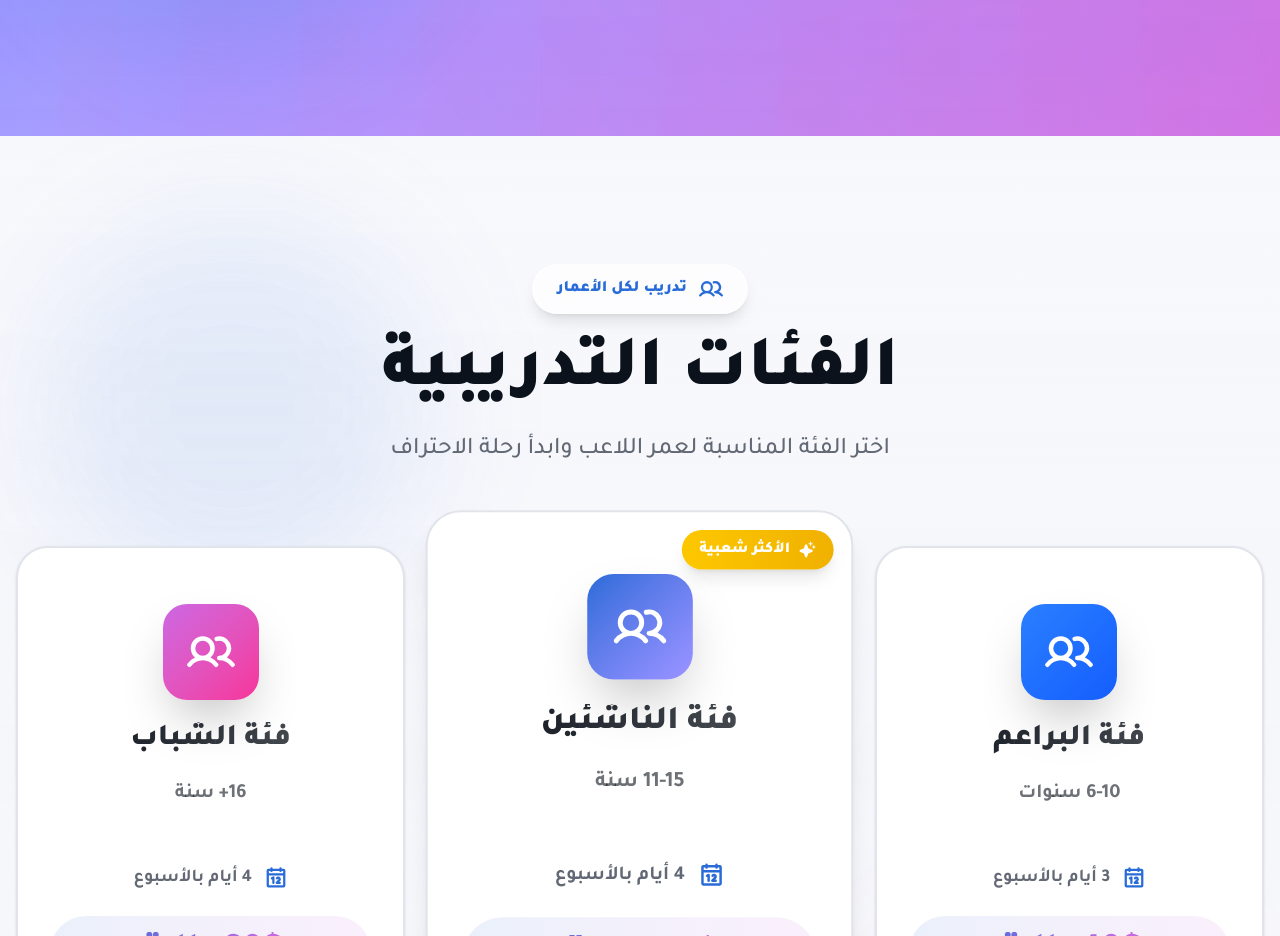
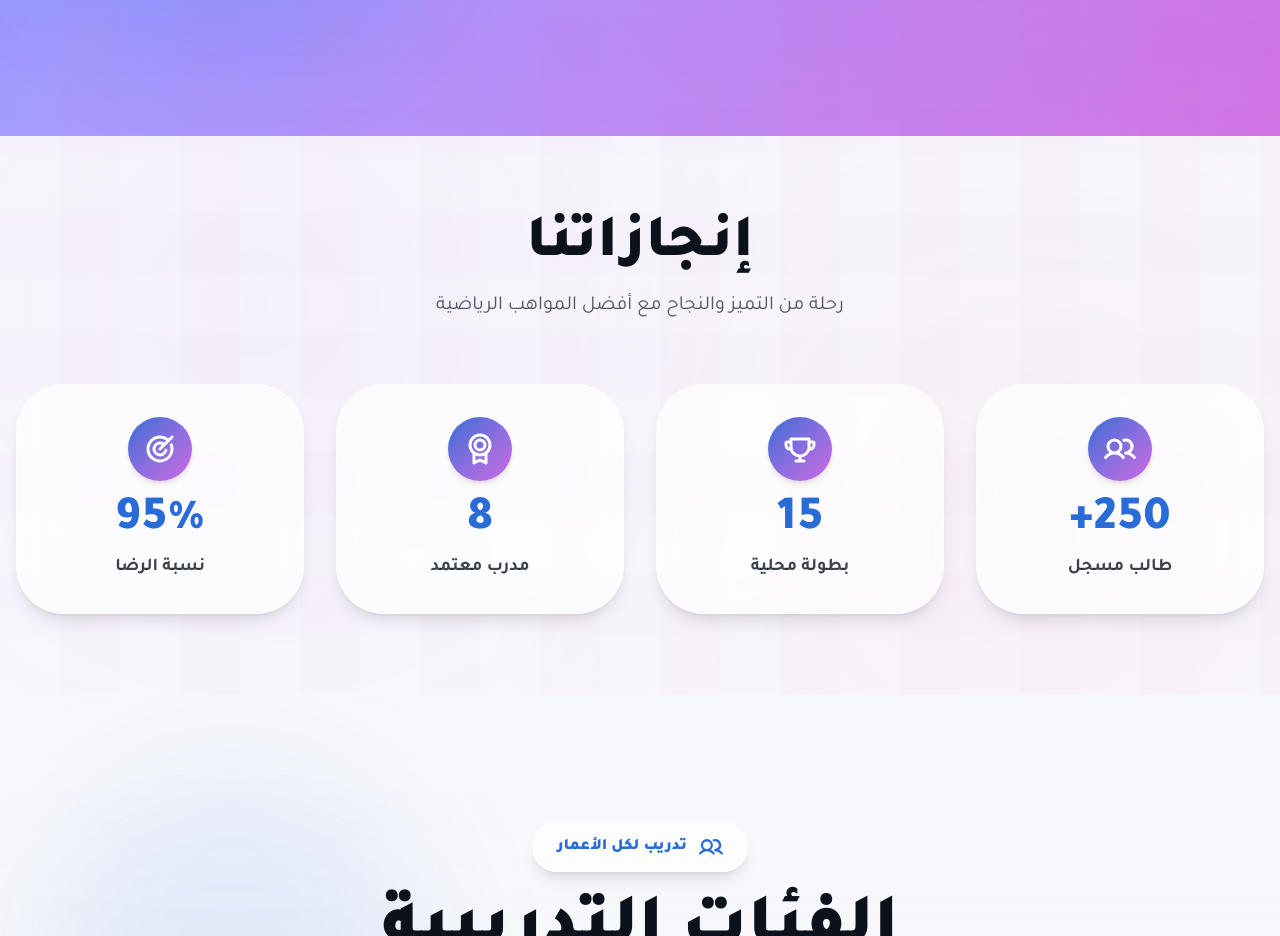
Before and after one commit to xlucu/xlucu.github.io, a React (Vite) app: page / in a window 1280 px wide. Shown: the part 1320-2256 px from the top of the page. Built offline with nearby package versions, Linux system fonts and the light colour scheme.

Commit message:
Generated by Spark: إضافة قسم إنجازات الأكاديمية مع أرقام متحركة

```diff
--- a/src/App.tsx
+++ b/src/App.tsx
@@ -1,5 +1,6 @@
 import Navbar from "@/components/Navbar"
 import HeroSection from "@/components/HeroSection"
+import AchievementsSection from "@/components/AchievementsSection"
 import TrainingCategories from "@/components/TrainingCategories"
 import WhatWeOffer from "@/components/WhatWeOffer"
 import Gallery from "@/components/Gallery"
@@ -12,6 +13,7 @@ function App() {
     <div className="min-h-screen">
       <Navbar />
       <HeroSection />
+      <AchievementsSection />
       <TrainingCategories />
       <WhatWeOffer />
       <Gallery />
--- /dev/null
+++ b/src/components/AchievementsSection.tsx
@@ -0,0 +1,129 @@
+import { useEffect, useRef, useState } from "react"
+import { Trophy, Users, Medal, Target } from "@phosphor-icons/react"
+
+interface Achievement {
+  icon: React.ElementType
+  value: number
+  label: string
+  suffix?: string
+}
+
+const achievements: Achievement[] = [
+  { icon: Users, value: 250, label: "طالب مسجل", suffix: "+" },
+  { icon: Trophy, value: 15, label: "بطولة محلية" },
+  { icon: Medal, value: 8, label: "مدرب معتمد" },
+  { icon: Target, value: 95, label: "نسبة الرضا", suffix: "%" }
+]
+
+function useCountUp(end: number, duration: number = 2000, shouldStart: boolean = false) {
+  const [count, setCount] = useState(0)
+
+  useEffect(() => {
+    if (!shouldStart) return
+
+    let startTime: number | null = null
+    const step = (timestamp: number) => {
+      if (!startTime) startTime = timestamp
+      const progress = Math.min((timestamp - startTime) / duration, 1)
+
+      const easeOutQuad = (t: number) => t * (2 - t)
+      const easedProgress = easeOutQuad(progress)
+
+      setCount(Math.floor(easedProgress * end))
+
+      if (progress < 1) {
+        requestAnimationFrame(step)
+      } else {
+        setCount(end)
+      }
+    }
+
+    requestAnimationFrame(step)
+  }, [end, duration, shouldStart])
+
+  return count
+}
+
+function AchievementCard({ achievement, shouldAnimate }: { achievement: Achievement; shouldAnimate: boolean }) {
+  const Icon = achievement.icon
+  const count = useCountUp(achievement.value, 2500, shouldAnimate)
+
+  return (
+    <div className="flex flex-col items-center gap-4 p-8 bg-white/70 backdrop-blur-md rounded-2xl border border-white/40 shadow-lg hover:shadow-xl transition-all duration-300 hover:-translate-y-1">
+      <div className="w-16 h-16 rounded-full bg-gradient-to-br from-primary to-accent flex items-center justify-center shadow-md">
+        <Icon size={32} weight="bold" className="text-white" />
+      </div>
+      <div className="text-center">
+        <div className="text-5xl font-black text-primary mb-2">
+          {count}{achievement.suffix || ""}
+        </div>
+        <div className="text-lg font-bold text-foreground/80">
+          {achievement.label}
+        </div>
+      </div>
+    </div>
+  )
+}
+
+export default function AchievementsSection() {
+  const [isVisible, setIsVisible] = useState(false)
+  const sectionRef = useRef<HTMLElement>(null)
+
+  useEffect(() => {
+    const observer = new IntersectionObserver(
+      (entries) => {
+        entries.forEach((entry) => {
+          if (entry.isIntersecting && !isVisible) {
+            setIsVisible(true)
+          }
+        })
+      },
+      { threshold: 0.2 }
+    )
+
+    if (sectionRef.current) {
+      observer.observe(sectionRef.current)
+    }
+
+    return () => {
+      if (sectionRef.current) {
+        observer.unobserve(sectionRef.current)
+      }
+    }
+  }, [isVisible])
+
+  return (
+    <section
+      ref={sectionRef}
+      className="py-20 relative overflow-hidden"
+    >
+      <div className="absolute inset-0 field-pattern opacity-50"></div>
+
+      <div className="container mx-auto px-4 relative z-10">
+        <div className="text-center mb-16 fade-in">
+          <h2 className="text-5xl md:text-6xl font-black text-foreground mb-4">
+            إنجازاتنا
+          </h2>
+          <p className="text-xl text-foreground/70 max-w-2xl mx-auto">
+            رحلة من التميز والنجاح مع أفضل المواهب الرياضية
+          </p>
+        </div>
+
+        <div className="grid grid-cols-1 md:grid-cols-2 lg:grid-cols-4 gap-8 max-w-7xl mx-auto">
+          {achievements.map((achievement, index) => (
+            <div
+              key={index}
+              className="scale-in"
+              style={{ animationDelay: `${index * 0.1}s` }}
+            >
+              <AchievementCard
+                achievement={achievement}
+                shouldAnimate={isVisible}
+              />
+            </div>
+          ))}
+        </div>
+      </div>
+    </section>
+  )
+}
```
Also changed, not shown: 1 other file (tests, documents, lock files or other folders).
